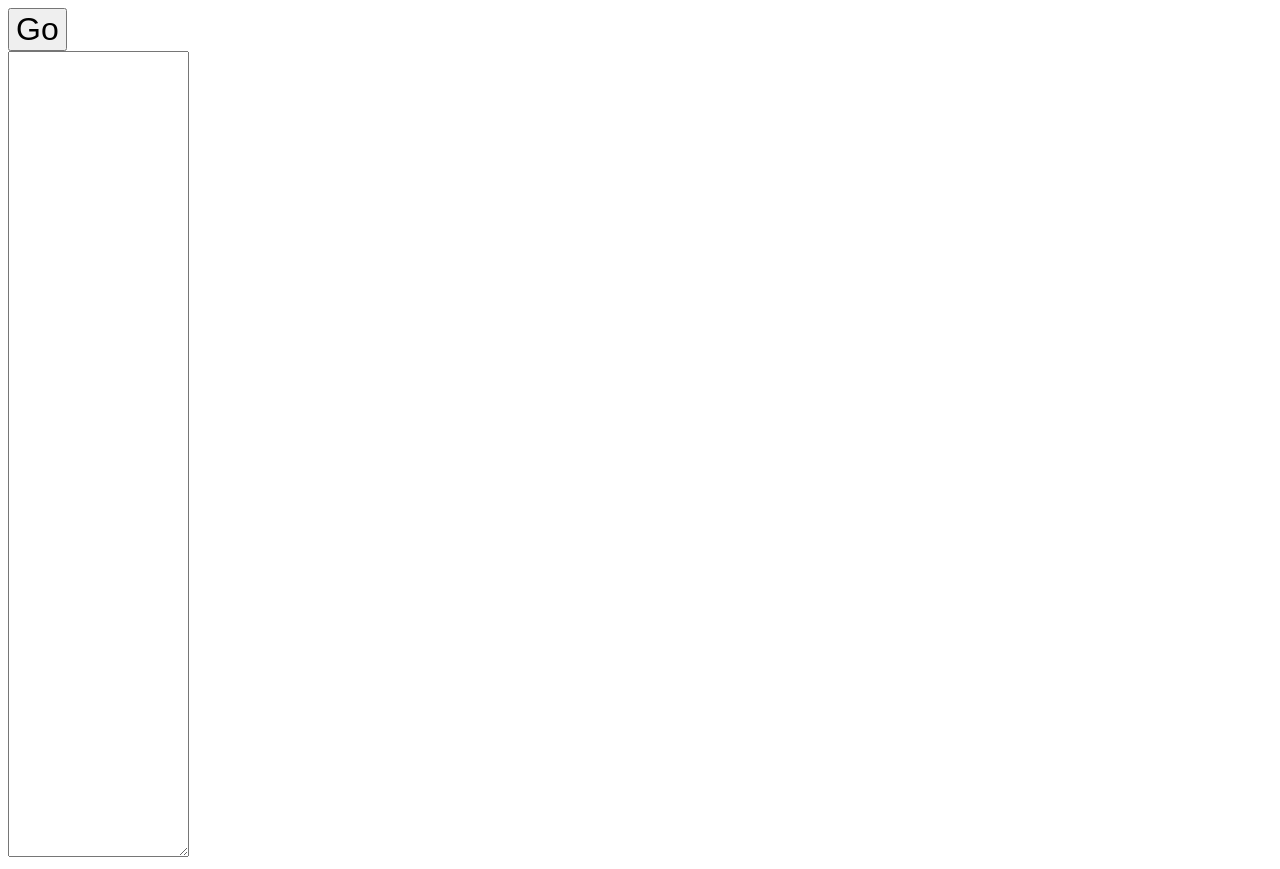
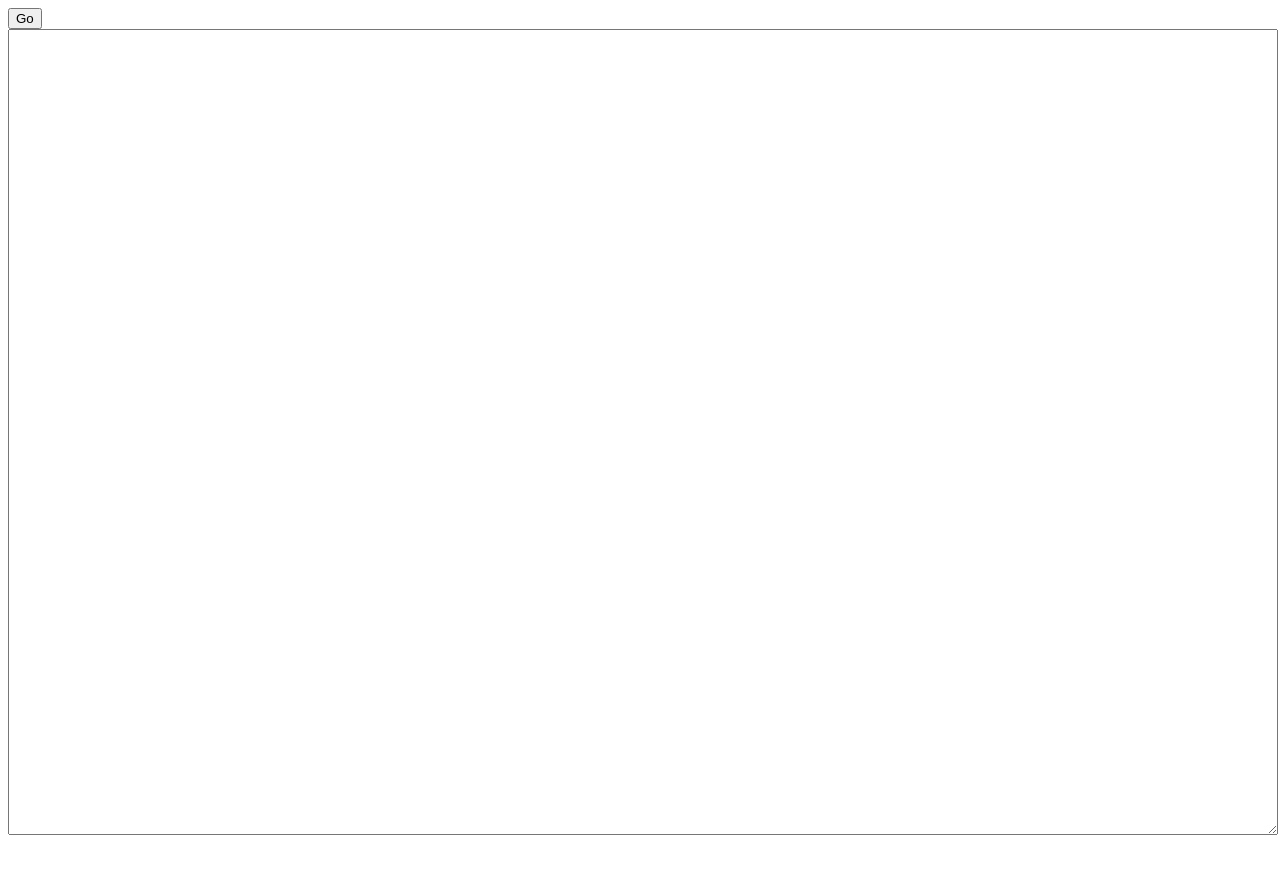
Before and after one commit to pfgithub/mobilecode, a plain HTML site: page index.html in a window 1280 px wide. After the commit the page ends 847 px from the top, so only its background shows below. Drawn offline with Linux system fonts and the light colour scheme.

Commit message:
Update index.html

```diff
--- a/index.html
+++ b/index.html
@@ -29,18 +29,18 @@ overflow-wrap: break-word;
 </head>
 <body>
 <div>
-<button onclick="vk_go();" style="font-size:2rem">
+<button onclick="vk_go();">
 Go
 </button>
 </div>
 <div>
-<textarea id="vk_doccontent" style="height:100vh"></textarea>
+<textarea id="vk_doccontent" style="height:100vh;width:100%"></textarea>
 </div>
 
 <script>(() => {
 
 window.vk_go = () => {
-const page_html = localStorage.getItem("vk-activecontext");
+const page_html = localStorage.getItem("vk-activecontent");
 document.body.innerHTML = page_html;
 }
 
```
